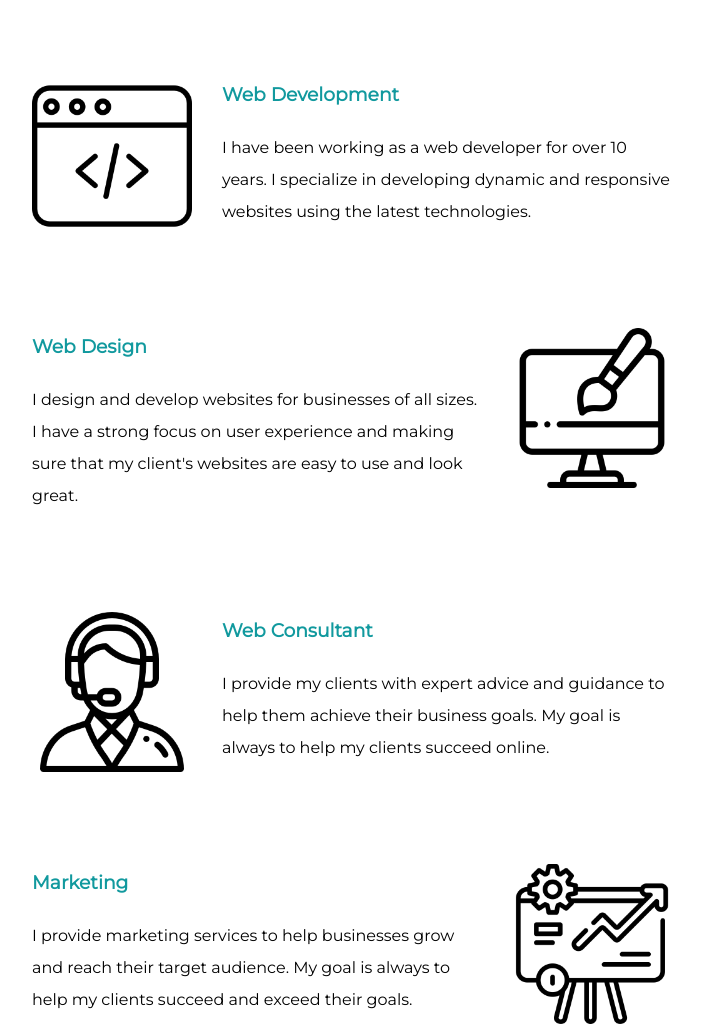
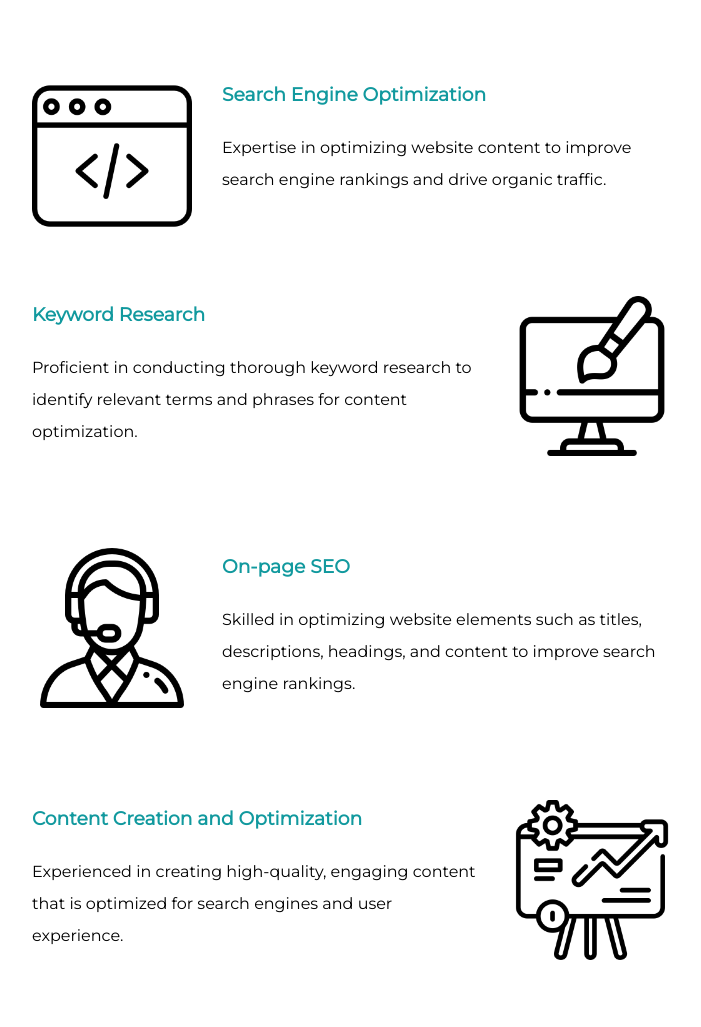
Before and after one commit to isubhanjalbani/personal-portfolio-website, a plain HTML site: page index.html in a window 1280 px wide. Shown: the part 1460-2487 px from the top of the page, without its empty margins (288-989 px from the left). Drawn offline with Linux system fonts and the light colour scheme.

Commit message:
Update index.html

```diff
--- a/index.html
+++ b/index.html
@@ -36,23 +36,23 @@
       <h2>My Skills.</h2>
       <div class="skill-row">
         <img class="web-development" src="web development.png" alt="">
-        <h3>Web Development</h3>
-        <p>I have been working as a web developer for over 10 years. I specialize in developing dynamic and responsive websites using the latest technologies.</p>
+        <h3>Search Engine Optimization</h3>
+        <p>Expertise in optimizing website content to improve search engine rankings and drive organic traffic.</p>
       </div>
       <div class="skill-row">
         <img class="web-design" src="design.png" alt="">
-        <h3>Web Design</h3>
-        <p>I design and develop websites for businesses of all sizes. I have a strong focus on user experience and making sure that my client's websites are easy to use and look great.</p>
+        <h3>Keyword Research</h3>
+        <p>Proficient in conducting thorough keyword research to identify relevant terms and phrases for content optimization.</p>
       </div>
       <div class="skill-row">
         <img class="web-consultant" src="consultant.png" alt="">
-        <h3>Web Consultant</h3>
-        <p>I provide my clients with expert advice and guidance to help them achieve their business goals. My goal is always to help my clients succeed online.</p>
+        <h3>On-page SEO</h3>
+        <p>Skilled in optimizing website elements such as titles, descriptions, headings, and content to improve search engine rankings.</p>
       </div>
       <div class="skill-row">
         <img class="marketing" src="marketing.png" alt="">
-        <h3>Marketing</h3>
-        <p>I provide marketing services to help businesses grow and reach their target audience. My goal is always to help my clients succeed and exceed their goals.</p>
+        <h3>Content Creation and Optimization</h3>
+        <p>Experienced in creating high-quality, engaging content that is optimized for search engines and user experience.</p>
       </div>
     </div>
     <hr>
```
